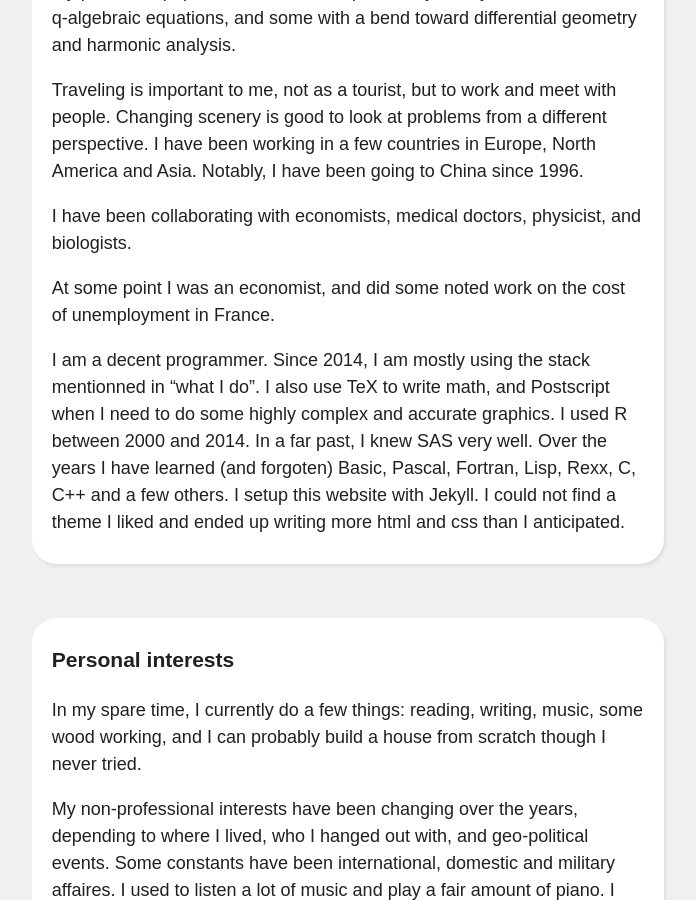
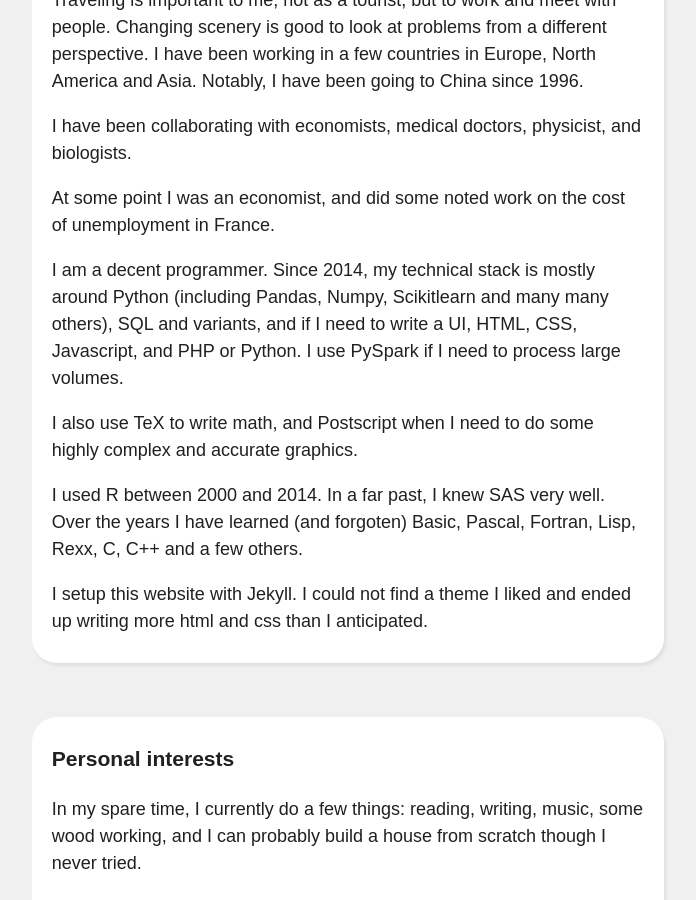
Before and after one commit to ph-barbe/ph-barbe.github.io, a Jekyll site: the page built from index.html, in a window 1280 px wide and 900 px high, scrolled down 1642 px. Shown: the whole window, without its empty margins (229-925 px from the left). Built offline with Jekyll 4.4.1, drawn with Linux system fonts in a browser that asks for light colours; some of the changed text lies outside the part shown.

Commit message:
update what I do

```diff
--- a/_includes/top_page/professional_bio.md
+++ b/_includes/top_page/professional_bio.md
@@ -12,4 +12,10 @@ I have been collaborating with economists, medical doctors, physicist, and biolo
 
 At some point I was an economist, and did some noted work on the cost of unemployment in France.
 
-I am a decent programmer. Since 2014, I am mostly using the stack mentionned in "what I do". I also use TeX to write math, and Postscript when I need to do some highly complex and accurate graphics. I used R between 2000 and 2014. In a far past, I knew SAS very well. Over the years I have learned (and forgoten) Basic, Pascal, Fortran, Lisp, Rexx, C, C++ and a few others. I setup this website with Jekyll. I could not find a theme I liked and ended up writing more html and css than I anticipated.
+I am a decent programmer. Since 2014, my technical stack is mostly around Python (including Pandas, Numpy, Scikitlearn and many many others), SQL and variants, and if I need to write a UI, HTML, CSS, Javascript, and PHP or Python. I use PySpark if I need to process large volumes.
+
+I also use TeX to write math, and Postscript when I need to do some highly complex and accurate graphics.
+
+I used R between 2000 and 2014. In a far past, I knew SAS very well. Over the years I have learned (and forgoten) Basic, Pascal, Fortran, Lisp, Rexx, C, C++ and a few others.
+
+I setup this website with Jekyll. I could not find a theme I liked and ended up writing more html and css than I anticipated.
```
Also changed, not shown: _includes/top_page/what_i_do.md (+4 -2 lines), 1 other file.
